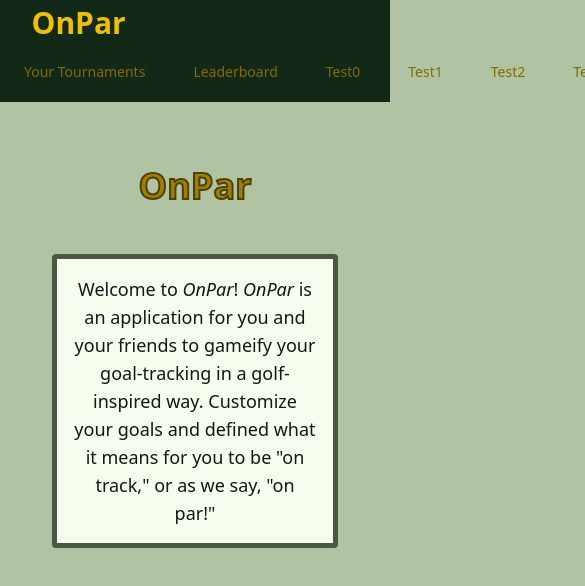
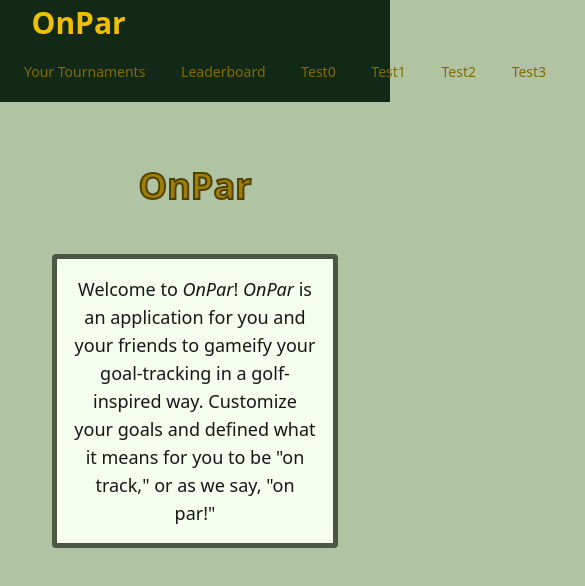
Before and after one commit to xgarcia17/OnPar, a Next.js app in the folder apps/web/: page / in a window 390 px wide. Shown: the top 586 px of the page, 585 px wide, since content can reach past the window. Built offline with nearby package versions, Linux system fonts and the light colour scheme.

Commit message:
hopefully prevent window resize issues

```diff
--- a/apps/web/app/globals.css
+++ b/apps/web/app/globals.css
@@ -3,6 +3,17 @@
 @tailwind utilities;
 
 @custom-variant dark (&:where(.dark, .dark *));
+
+html,
+body {
+  width: 100%;
+  min-height: 100%;
+  margin: 0;
+}
+
+* {
+  box-sizing: border-box;
+}
 
 :root {
   /* background colors */
@@ -79,7 +90,7 @@
     color: #efbf04;
   }
   .text-navbar-inactive {
-    color: #856A02;
+    color: #856a02;
   }
 
   .title-shadow {
--- a/apps/web/app/layout.tsx
+++ b/apps/web/app/layout.tsx
@@ -14,7 +14,7 @@ export default function RootLayout({
   children: React.ReactNode;
 }) {
   return (
-    <html lang="en" suppressHydrationWarning className="bg-primary">
+    <html lang="en" suppressHydrationWarning className="bg-primary w-full">
       <head>
         <script
           dangerouslySetInnerHTML={{
@@ -35,10 +35,10 @@ export default function RootLayout({
           }}
         />
       </head>
-      <body className="min-h-screen flex flex-col">
+      <body className="min-h-screen w-full flex flex-col">
         <ThemeProvider>
           <NavBar />
-          <main className="flex-1 flex flex-col">{children}</main>
+          <main className="flex-1 w-full flex flex-col">{children}</main>
         </ThemeProvider>
       </body>
     </html>
--- a/apps/web/app/page.tsx
+++ b/apps/web/app/page.tsx
@@ -1,10 +1,10 @@
 export default async function HomePage() {
   return (
-    <div className="padding-responsive flex flex-col items-center">
+    <div className="w-full padding-responsive flex flex-col items-center">
       <h1 className="text-center h1-responsive font-bold text-title m-12 title-shadow">
         OnPar
       </h1>
-      <div className="mx-auto w-[80%] border-[5px] rounded bg-text border-color min-h-[30vh] flex items-center">
+      <div className="mx-auto w-[80%] max-w-md border-[5px] rounded bg-text border-color min-h-[30vh] flex items-center">
         <p className="text-center text-primary text-lg md:text-xl p-4">
           Welcome to <em>OnPar</em>! <em>OnPar</em>&nbsp;is an application for
           you and your friends to gameify your goal-tracking in a golf-inspired
--- a/apps/web/components/navbar.tsx
+++ b/apps/web/components/navbar.tsx
@@ -4,7 +4,7 @@ import Link from "next/link";
 import { usePathname } from "next/navigation";
 
 const MINI_BUTTON_CLASSNAME =
-  "flex-shrink-0 flex items-center gap-2 px-3 py-2 rounded-lg bg-transparent text-gray-700 font-medium hover:scale-110 transition cursor-pointer";
+  "flex-shrink-0 flex items-center gap-2 px-3 py-2 font-medium hover:scale-110 transition cursor-pointer";
 
 const links = [
   { href: "/tournaments", label: "Your Tournaments" },
@@ -19,7 +19,7 @@ export default function NavBar() {
   const pathname = usePathname();
 
   return (
-    <nav className="bg-secondary border-bg-secondary flex-shrink-0">
+    <nav className="w-full bg-secondary border-bg-secondary flex-shrink-0">
       <div className="w-full px-3 md:px-6 py-3 flex flex-wrap md:flex-nowrap items-center gap-4 sm:gap-6 md:gap-8 lg:gap-12">
         {/* Main Button */}
         <Link
@@ -33,7 +33,7 @@ export default function NavBar() {
         </Link>
 
         {/* Navigation Buttons */}
-        <div className="flex gap-6 text-sm ml-auto mr-[clamp(0.75rem,5vw,4rem)] max-w-7xl">
+        <div className="flex text-sm ml-auto mr-[clamp(0.75rem,5vw,4rem)] max-w-7xl gap-[clamp(0.5rem,3vw,1.5rem)]">
           {links.map((link) => {
             const isActive =
               link.href === "/"
```
